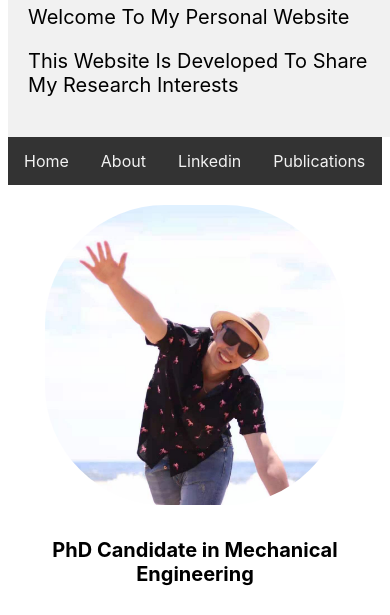
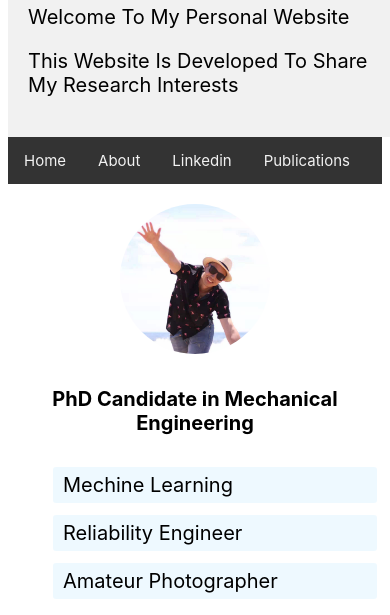
Before and after one commit to wenzheli49/personalWebsite, a website: page index.html in a window 390 px wide. Shown: the part 126-741 px from the top of the page. Drawn offline with nearby package versions, Linux system fonts and the light colour scheme.

Commit message:
Update App.css

```diff
--- a/css/App.css
+++ b/css/App.css
@@ -55,7 +55,7 @@
     float: left;
     display: block;
     color: #f2f2f2;
-    font-size: 16px;
+    font-size: 15px;
     text-align: center;
     padding: 14px 16px;
     text-decoration: none;
@@ -109,6 +109,7 @@
   font-size: 20px;
 }
 
+
 .wrap .brief img {
   width: 300px;
   height: 300px;
@@ -116,17 +117,21 @@
   margin-top: 20px;
 }
 
+@media screen and (max-width: 700px) {
+  .wrap .brief img {
+    width: 150px;
+    height: 150px;
+    border-radius: 120px;
+    margin-top: 20px;
+  }
+}
+
+
 @media screen and (min-width: 700px) {
   .wrap .brief ul{
     display: flex;
     width:100%;
 		float:none;
-  }
-  .wrap .brief img {
-    width: 150px;
-    height: 150px;
-    border-radius: 120px;
-    margin-top: 20px;
   }
 }
 
```
